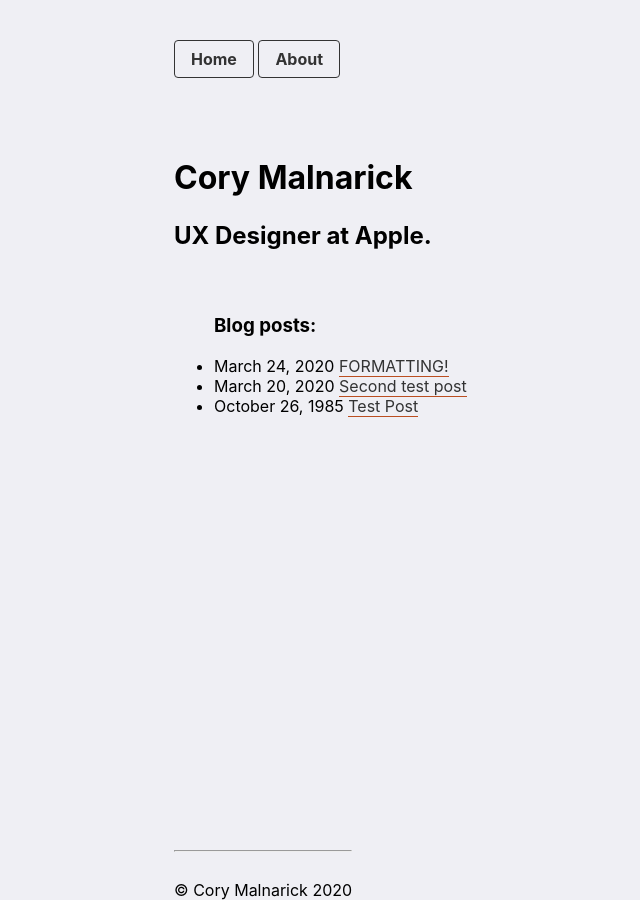
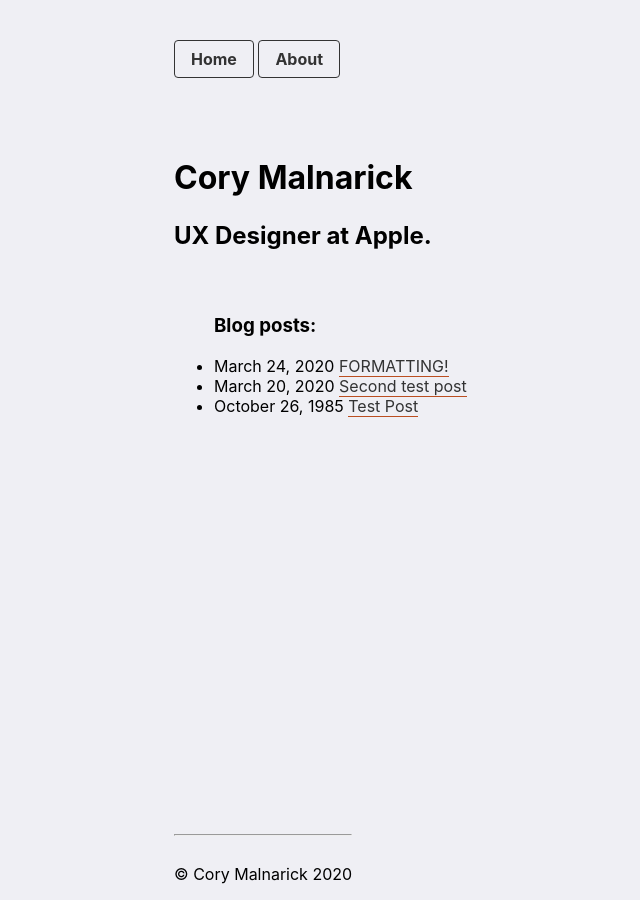
Before and after one commit to foundmonster/foundmonster.github.io, a Jekyll site: the page built from index.html, in a window 1280 px wide. Shown: the whole page, without its empty margins (242-882 px from the left). Built offline with Jekyll 4.4.1, drawn with Linux system fonts in a browser that asks for light colours.

Commit message:
line WAS full width of content... now it isnt. adding max-width back and margin bottom

```diff
--- a/_sass/main.scss
+++ b/_sass/main.scss
@@ -61,5 +61,8 @@
 
 footer {
 	position: absolute;
+	max-width: 28rem;
+    margin: auto;
+    margin-bottom: 16px;
 	bottom: 0px;
 }
```
